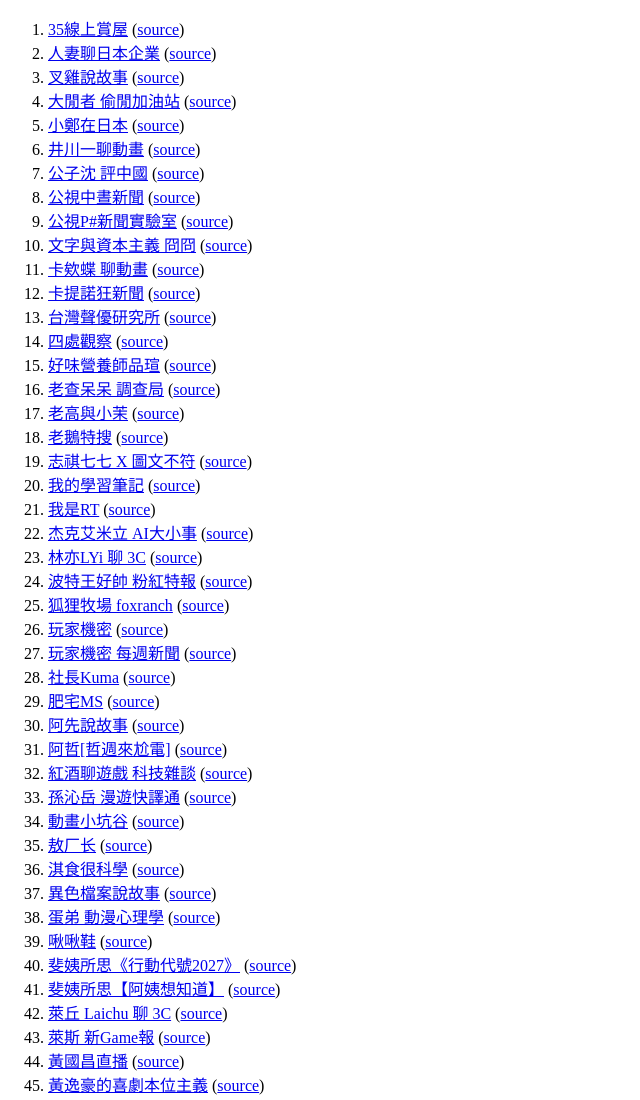
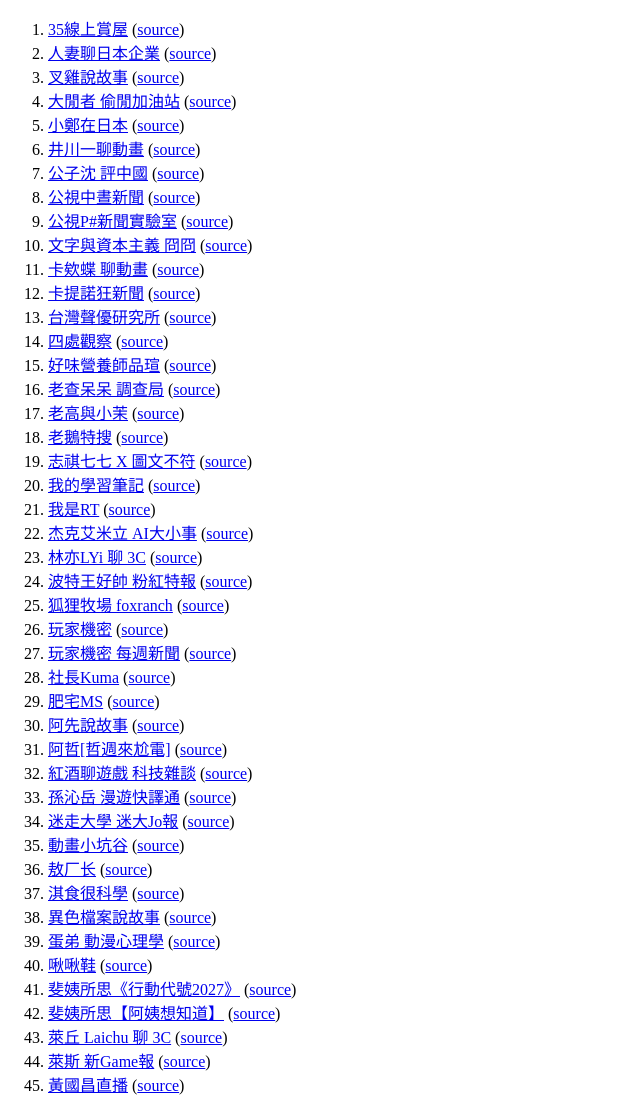
Before and after one commit to democwise2016/action-UT-Podcast, a plain HTML site: page index.html in a window 1280 px wide. Shown: the top 1100 px of the page, without its empty margins (0-640 px from the left). Drawn offline with Linux system fonts and the light colour scheme.

Commit message:
Deploying to gh-pages from @ democwise2016/action-UT-Podcast@64198d19fe02ca7a8ee5975cf8b3bf5b9521214e 🚀

```diff
--- a/index.html
+++ b/index.html
@@ -137,6 +137,10 @@
 <li>
       <a href="https://democwise2016.github.io/action-UT-Podcast/yorke-ch_UCD114v8IMP5HWSUXrIJlJuQ.rss" target="_blank">孫沁岳 漫遊快譯通</a>
       (<a href="https://www.youtube.com/channel/UCD114v8IMP5HWSUXrIJlJuQ" target="_blank">source</a>)
+    </li>
+<li>
+      <a href="https://democwise2016.github.io/action-UT-Podcast/meisouniv-weekly-news-ch_UCiCOKR_WkqZuYN9fpjWqnzg.rss" target="_blank">迷走大學 迷大Jo報</a>
+      (<a href="https://www.youtube.com/channel/UCiCOKR_WkqZuYN9fpjWqnzg" target="_blank">source</a>)
     </li>
 <li>
       <a href="https://democwise2016.github.io/action-UT-Podcast/valleylife351-ch_UCbCb-ZUoKwQ8vcRbrH2nE0Q.rss" target="_blank">動畫小坑谷</a>
```
Also changed, not shown: 12 other files.
